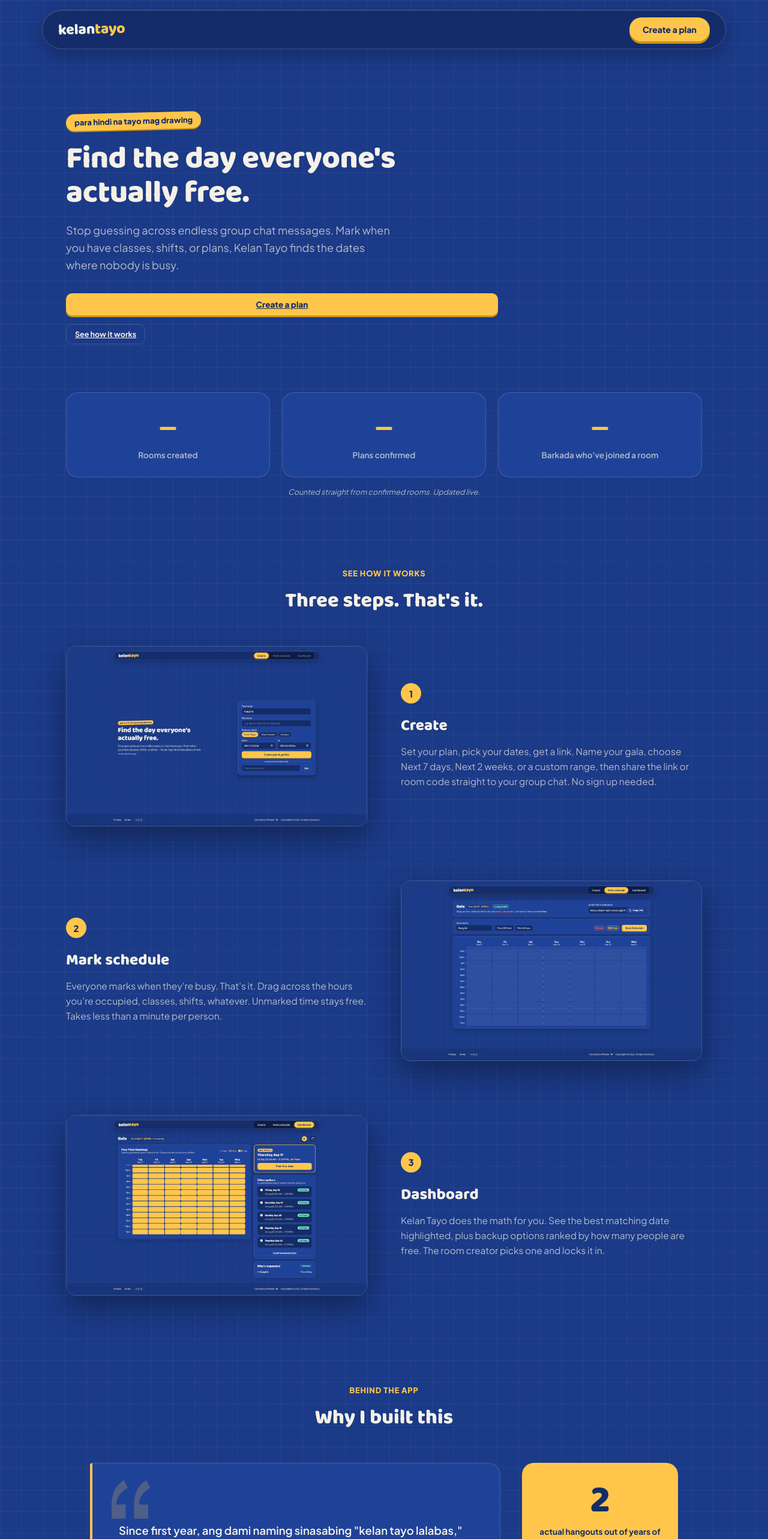
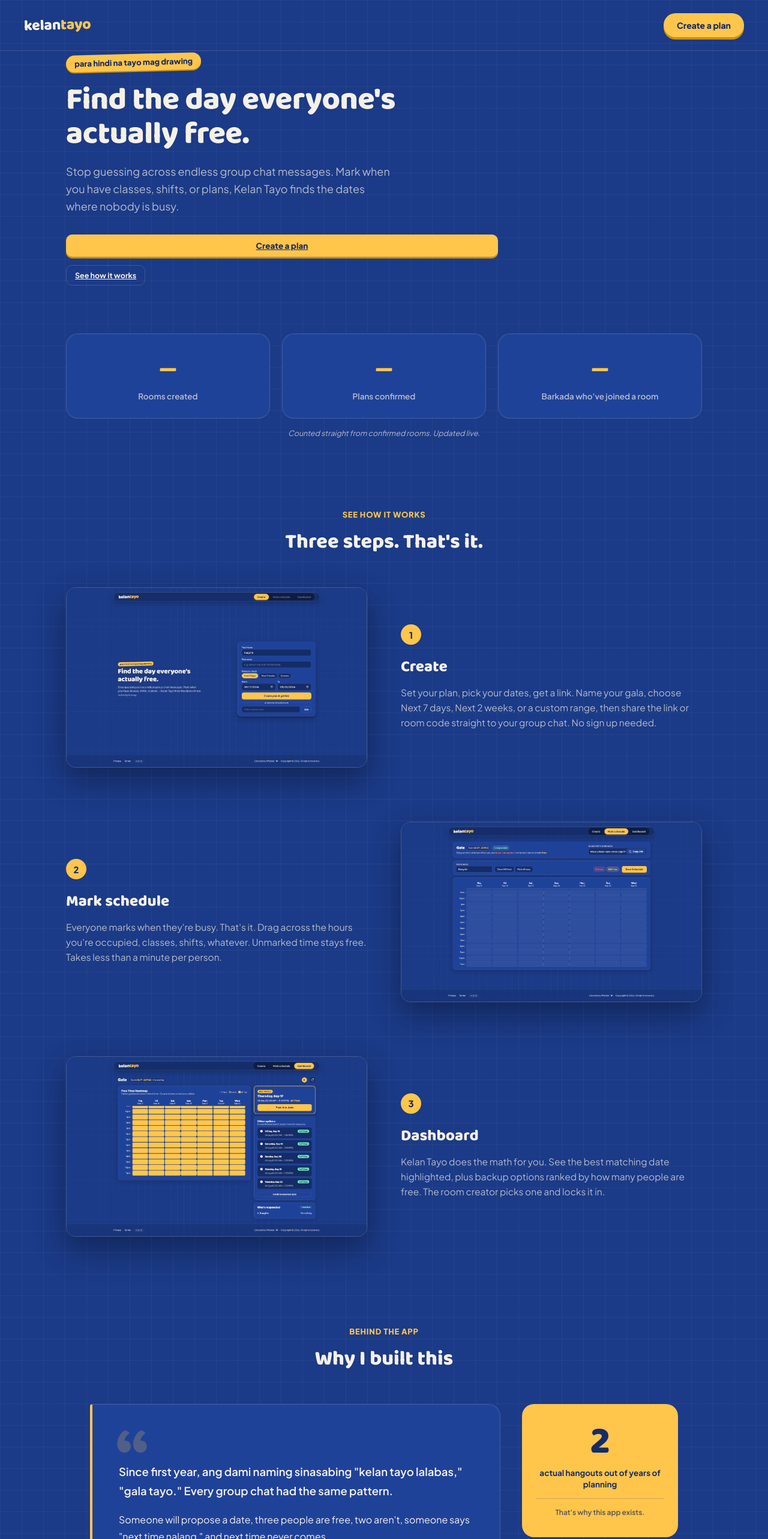
Before and after one commit to Kaeylrin/kelan-tayo, a React (Vite) app: page / in a window 1280 px wide. Shown: the top 2566 px of the page at 60% size. Built offline with nearby package versions, Linux system fonts and the light colour scheme; no server answers.

Commit message:
fix(ui): Match reference HTML navbar and story card

```diff
--- a/src/components/landing/WhyIBuiltSection.jsx
+++ b/src/components/landing/WhyIBuiltSection.jsx
@@ -1,9 +1,5 @@
 import React from 'react';
 
-/**
- * WhyIBuiltSection — personal story card with gold left-border accent,
- * decorative oversized quotation mark, sign-off, and sticky stat card.
- */
 export function WhyIBuiltSection() {
   return (
     <section className="story-section">
@@ -13,23 +9,22 @@
       </div>
 
       <div className="story-layout">
-        {/* ── Story card ── */}
         <div className="story-card">
-          {/* Large decorative quote mark (opacity 0.22) */}
           <svg
             className="story-quote-mark"
-            viewBox="0 0 64 64"
+            viewBox="0 0 24 24"
             fill="currentColor"
             xmlns="http://www.w3.org/2000/svg"
             aria-hidden="true"
           >
-            <path d="M0 40.5V64h23.5V40.5H7.833C7.833 29.833 14.167 20.5 26.833 12.833L20.5 0C7.167 7.667 0 22.167 0 40.5ZM37.5 40.5V64H61V40.5H45.333C45.333 29.833 51.667 20.5 64.333 12.833L58 0C44.667 7.667 37.5 22.167 37.5 40.5Z" />
+            <path d="M7.17 6.17C4.87 8.47 3.5 11.1 3.5 14.13c0 3.1 2.02 5.37 4.63 5.37 2.2 0 3.87-1.73 3.87-3.87 0-2.03-1.4-3.6-3.3-3.6-.3 0-.57.03-.8.1.27-1.8 1.63-3.53 3.4-4.83L9 5.5c-.63.2-1.23.43-1.83.67zm10 0C14.87 8.47 13.5 11.1 13.5 14.13c0 3.1 2.02 5.37 4.63 5.37 2.2 0 3.87-1.73 3.87-3.87 0-2.03-1.4-3.6-3.3-3.6-.3 0-.57.03-.8.1.27-1.8 1.63-3.53 3.4-4.83L19 5.5c-.63.2-1.23.43-1.83.67z"/>
           </svg>
-
           <p>
             Since first year, ang dami naming sinasabing "kelan tayo lalabas,"
-            "gala tayo." Every group chat had the same pattern. Someone will
-            propose a date, three people are free, two aren't, someone says
+            "gala tayo." Every group chat had the same pattern.
+          </p>
+          <p>
+            Someone will propose a date, three people are free, two aren't, someone says
             "next time nalang," and next time never comes.
           </p>
           <p>
@@ -66,7 +61,6 @@
           </div>
         </div>
 
-        {/* ── Sticky gold stat card ── */}
         <div className="story-stat">
           <div className="story-stat-number display">2</div>
           <div className="story-stat-label">
--- a/src/components/shared/Navbar.jsx
+++ b/src/components/shared/Navbar.jsx
@@ -28,7 +28,7 @@
   }, []);
 
   return (
-    <div className={`floating-nav-wrapper ${scrolled ? 'scrolled' : ''}`}>
+    <div className={`${isLandingPage ? 'landing-nav-wrapper' : 'floating-nav-wrapper'} ${scrolled ? 'scrolled' : ''}`}>
       <nav className="floating-navbar" aria-label="Main Navigation">
         {/* Logo — always links to / */}
         <div
--- a/src/styles/App.css
+++ b/src/styles/App.css
@@ -60,7 +60,7 @@
 
 /* ---------- Floating Navigation Bar (Roomy, Comfortable Vertical Height, Zero-Twitch) ---------- */
 .floating-nav-wrapper {
-  position: sticky;
+  position: fixed;
   top: 0;
   left: 0;
   right: 0;
@@ -2011,3 +2011,62 @@
 .gala-tab-content { background: var(--blue-card); padding: 32px; border-radius: 24px; }
 .weekly-grid { display: grid; grid-template-columns: 54px repeat(7, minmax(58px, 1fr)); }
 .gala-exception-item { display: flex; justify-content: space-between; align-items: center; padding: 16px; background: rgba(255,255,255,0.02); border-radius: 12px; margin-bottom: 12px; }
+
+/* ---------- Landing Page Navbar ---------- */
+.landing-nav-wrapper {
+  position: fixed;
+  top: 0;
+  left: 0;
+  right: 0;
+  z-index: 1000;
+}
+
+.landing-nav-wrapper .floating-navbar {
+  display: flex;
+  align-items: center;
+  justify-content: space-between;
+  padding: 22px 40px;
+  border-bottom: 1px solid var(--cream-faint);
+  background: transparent;
+  max-width: 100%;
+  width: 100%;
+  border-radius: 0;
+  border-left: none;
+  border-right: none;
+  border-top: none;
+  box-shadow: none;
+  backdrop-filter: none;
+  -webkit-backdrop-filter: none;
+  transition: top 0.35s ease, left 0.35s ease, right 0.35s ease,
+              padding 0.35s ease, border-radius 0.35s ease,
+              background 0.35s ease, border-color 0.35s ease,
+              box-shadow 0.35s ease, max-width 0.35s ease,
+              margin 0.35s ease;
+}
+
+.landing-nav-wrapper.scrolled .floating-navbar {
+  top: 18px;
+  left: 50%;
+  right: auto;
+  transform: translateX(-50%);
+  max-width: 720px;
+  width: calc(100% - 48px);
+  padding: 12px 20px;
+  border-radius: 100px;
+  background: rgba(20, 44, 104, 0.82);
+  backdrop-filter: blur(10px);
+  -webkit-backdrop-filter: blur(10px);
+  border: 1px solid var(--cream-faint);
+  box-shadow: 0 12px 30px rgba(8, 18, 46, 0.35);
+  margin-top: 18px; /* To offset the absolute top of the wrapper */
+}
+
+.landing-nav-wrapper.scrolled .logo { font-size: 21px; }
+.landing-nav-wrapper.scrolled .nav-cta { padding: 9px 18px; font-size: 13px; }
+
+.landing-nav-wrapper.scrolled .floating-navbar {
+  margin: 18px auto 0 auto !important;
+  left: auto !important;
+  right: auto !important;
+  transform: none !important;
+}
```
Also changed, not shown: check.cjs (added, +11 -0 lines).
